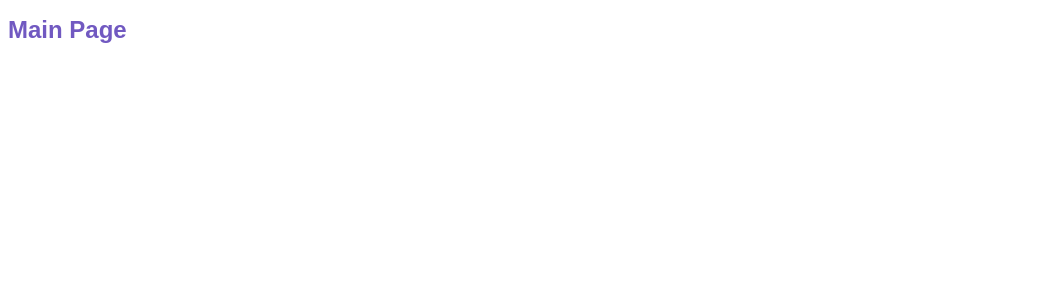
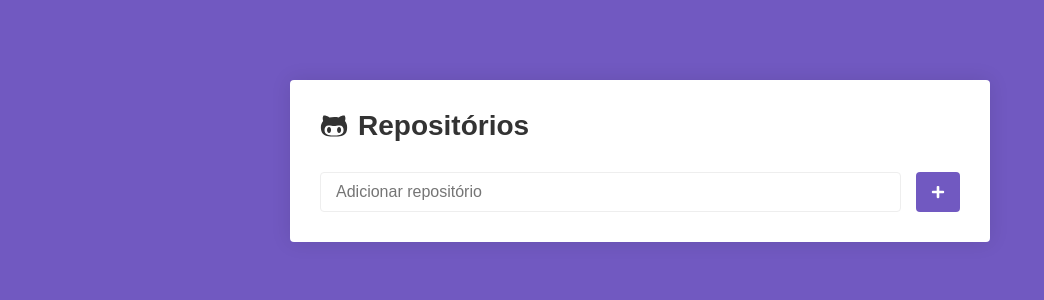
Before and after one commit to gideonfernandes/github-repository-finder, a React (Create React App) app: page / in a window 1280 px wide. Shown: the top 300 px of the page, without its empty margins (0-1044 px from the left). Built offline with nearby package versions, Linux system fonts and the light colour scheme; the HTML template or start-up script is replaced by a standard one.

Commit message:
Add global styles & Main page component style

```diff
--- a/package.json
+++ b/package.json
@@ -8,6 +8,7 @@
     "@testing-library/user-event": "^7.1.2",
     "react": "^16.13.1",
     "react-dom": "^16.13.1",
+    "react-icons": "^3.10.0",
     "react-router-dom": "^5.2.0",
     "react-scripts": "3.4.3",
     "styled-components": "^5.1.1"
--- a/src/App.js
+++ b/src/App.js
@@ -1,9 +1,15 @@
 import React from 'react';
 
+import GlobalStyle from './styles/global';
 import Routes from './routes';
 
 function App() {
-  return <Routes/>;
+  return (
+    <>
+      <GlobalStyle />
+      <Routes />
+    </>
+  );
 };
 
 export default App;
--- a/src/pages/Main/index.js
+++ b/src/pages/Main/index.js
@@ -1,9 +1,29 @@
 import React from 'react';
 
-import { Title } from './styles';
+import { FaGithubAlt, FaPlus } from 'react-icons/fa';
+
+import { Container, Form, SubmitButton } from './styles';
 
 function Main() {
-  return <Title>Main Page</Title>
+  return (
+    <Container>
+      <h1>
+        <FaGithubAlt />
+        Repositórios
+      </h1>
+
+      <Form onSubmit={() => {}}>
+        <input
+          type="text"
+          placeholder="Adicionar repositório"
+        />
+
+        <SubmitButton disabled>
+          <FaPlus color="#FFF" size={14} />
+        </SubmitButton>
+      </Form>
+    </Container>
+  );
 };
 
 export default Main;
--- a/src/pages/Main/styles.js
+++ b/src/pages/Main/styles.js
@@ -1,7 +1,48 @@
 import styled from 'styled-components';
 
-export const Title = styled.h1`
-  font-size: 24px;
-  color: #7159c1;
-  font-family: Arial, Helvetica, sans-serif;
+export const Container = styled.div`
+  max-width: 700px;
+  border-radius: 4px;
+  background-color: #FFF;
+  box-shadow: 0 0 20px rgba(0, 0, 0, 0.1);
+  padding: 30px;
+  margin: 80px auto;
+
+  h1 {
+    color: #333;
+    display: flex;
+    flex-direction: row;
+    align-items: center;
+
+    svg {
+      margin-right: 10px;
+    }
+  }
 `;
+
+export const Form = styled.form`
+  margin-top: 30px;
+  display: flex;
+  flex-direction: row;
+
+  input {
+    flex: 1;
+    border-radius: 4px;
+    font-size: 16px;
+    padding: 10px 15px;
+    border: 1px solid #eee;
+  }
+`;
+
+export const SubmitButton = styled.button.attrs({
+  type: 'submit'
+})`
+  background-color: #7159c1;
+  border: 0;
+  padding: 0 15px;
+  margin-left: 15px;
+  border-radius: 4px;
+  display: flex;
+  justify-content: center;
+  align-items: center;
+`;
--- /dev/null
+++ b/src/styles/global.js
@@ -0,0 +1,29 @@
+import { createGlobalStyle } from 'styled-components';
+
+export default createGlobalStyle`
+  * {
+    margin: 0;
+    padding: 0;
+    outline: 0;
+    box-sizing: border-box;
+  }
+
+  html, body, #root {
+    min-height: 100%;
+  }
+
+  body {
+    background-color: #7159c1;
+    -webkit-font-smoothing: antialiased !important;
+  }
+
+  body, input, button {
+    color: #222;
+    font-size: 14px;
+    font-family: Arial, Helvetica, sans-serif;
+  }
+
+  button {
+    cursor: pointer;
+  }
+`;
```
Also changed, not shown: 1 other file (tests, documents, lock files or other folders).
